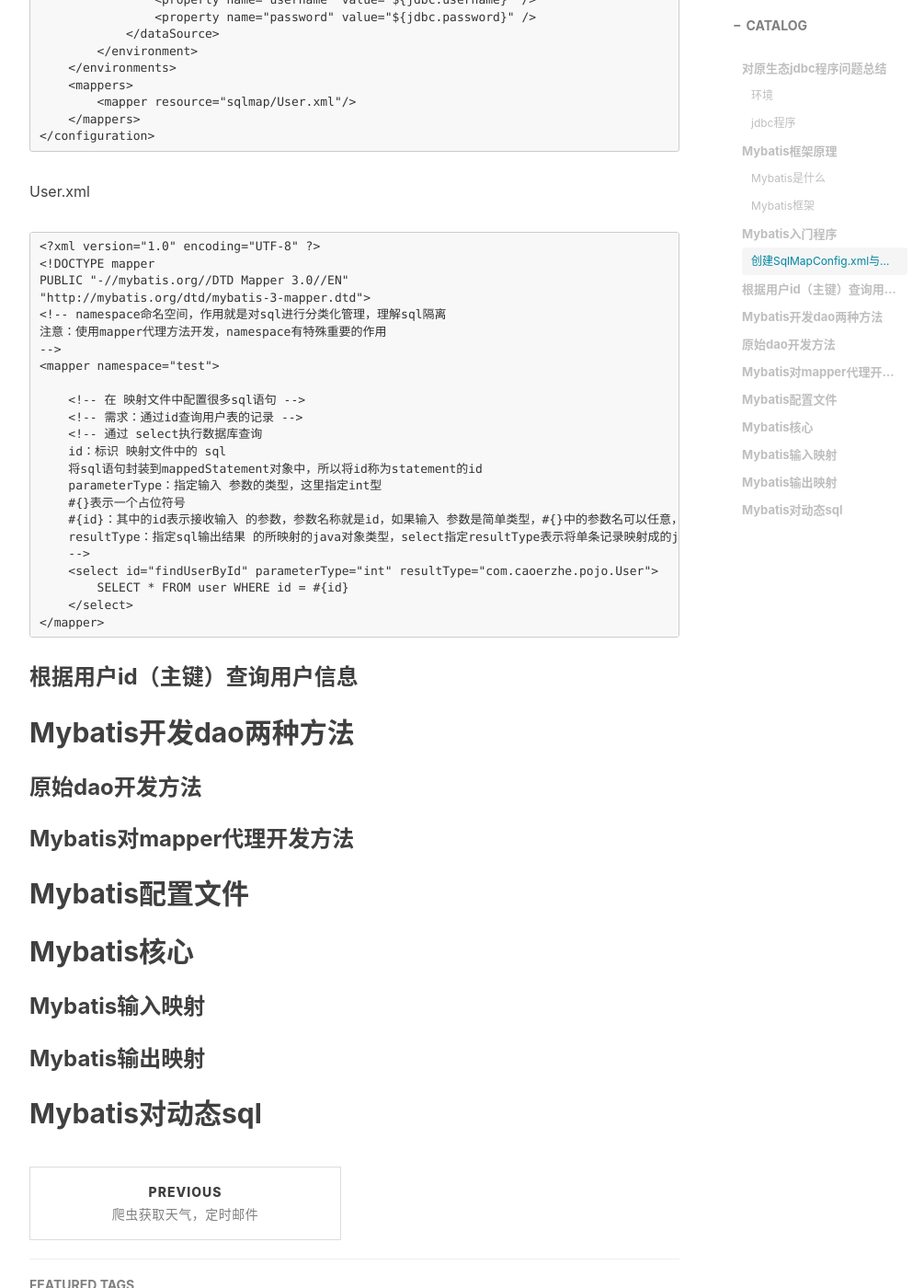
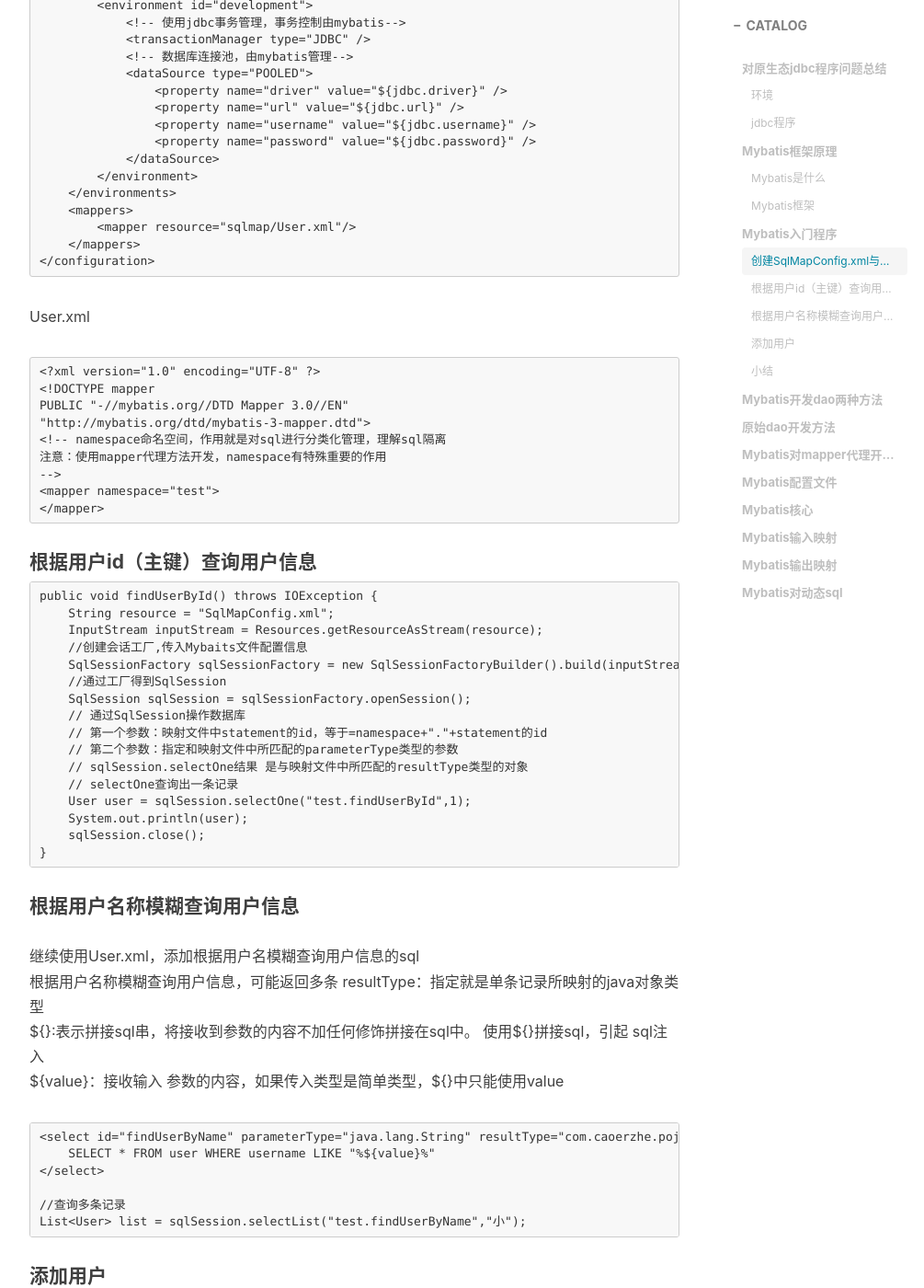
Before and after one commit to zhjcezh/zhjcezh.github.io, a Jekyll site: the page built from _posts/2019-4-10-Mybatis第一部分(待更新).md, in a window 1280 px wide and 1400 px high, scrolled down 2565 px. Shown: the whole window at 92% size, without its empty margins (233-1238 px from the left). Built offline with Jekyll 4.4.1, drawn with Linux system fonts in a browser that asks for light colours; nearby versions of some CDN libraries; comment, search, counter and statistics services are not loaded; some of the changed text lies outside the part shown.

Commit message:
Update 2019-4-10-Mybatis第一部分(待更新).md

````diff
--- a/_posts/2019-4-10-Mybatis第一部分(待更新).md
+++ b/_posts/2019-4-10-Mybatis第一部分(待更新).md
@@ -114,24 +114,130 @@ PUBLIC "-//mybatis.org//DTD Mapper 3.0//EN"
 注意：使用mapper代理方法开发，namespace有特殊重要的作用
 -->
 <mapper namespace="test">
-
-    <!-- 在 映射文件中配置很多sql语句 -->
-    <!-- 需求：通过id查询用户表的记录 -->
-    <!-- 通过 select执行数据库查询
-    id：标识 映射文件中的 sql
-    将sql语句封装到mappedStatement对象中，所以将id称为statement的id
-    parameterType：指定输入 参数的类型，这里指定int型
-    #{}表示一个占位符号
-    #{id}：其中的id表示接收输入 的参数，参数名称就是id，如果输入 参数是简单类型，#{}中的参数名可以任意，可以value或其它名称
-    resultType：指定sql输出结果 的所映射的java对象类型，select指定resultType表示将单条记录映射成的java对象。
-    -->
-    <select id="findUserById" parameterType="int" resultType="com.caoerzhe.pojo.User">
-        SELECT * FROM user WHERE id = #{id}
-    </select>
 </mapper>
 ```
 
-### 根据用户id（主键）查询用户信息
+#### 根据用户id（主键）查询用户信息
+```
+public void findUserById() throws IOException {
+    String resource = "SqlMapConfig.xml";
+    InputStream inputStream = Resources.getResourceAsStream(resource);
+    //创建会话工厂,传入Mybaits文件配置信息
+    SqlSessionFactory sqlSessionFactory = new SqlSessionFactoryBuilder().build(inputStream);
+    //通过工厂得到SqlSession
+    SqlSession sqlSession = sqlSessionFactory.openSession();
+    // 通过SqlSession操作数据库
+    // 第一个参数：映射文件中statement的id，等于=namespace+"."+statement的id
+    // 第二个参数：指定和映射文件中所匹配的parameterType类型的参数
+    // sqlSession.selectOne结果 是与映射文件中所匹配的resultType类型的对象
+    // selectOne查询出一条记录
+    User user = sqlSession.selectOne("test.findUserById",1);
+    System.out.println(user);
+    sqlSession.close();
+}
+```
+#### 根据用户名称模糊查询用户信息
+
+继续使用User.xml，添加根据用户名模糊查询用户信息的sql
+根据用户名称模糊查询用户信息，可能返回多条
+resultType：指定就是单条记录所映射的java对象类型
+${}:表示拼接sql串，将接收到参数的内容不加任何修饰拼接在sql中。
+使用${}拼接sql，引起 sql注入
+${value}：接收输入 参数的内容，如果传入类型是简单类型，${}中只能使用value
+```
+<select id="findUserByName" parameterType="java.lang.String" resultType="com.caoerzhe.pojo.User">
+    SELECT * FROM user WHERE username LIKE "%${value}%"
+</select>
+
+//查询多条记录
+List<User> list = sqlSession.selectList("test.findUserByName","小");
+```
+
+#### 添加用户
+1. 映射文件
+在User.xml配置添加用户的statement
+```
+<!-- 添加用户
+parameterType：指定输入 参数类型是pojo（包括 用户信息）
+#{}中指定pojo的属性名，接收到pojo对象的属性值，mybatis通过OGNL获取对象的属性值
+-->
+<insert id="insertUser" parameterType="com.caoerzhe.pojo.User">
+    insert into user (username,birthday,sex,address) value(#{username},#{birthday},#{sex},#{address})
+</insert>
+```
+2. Java代码
+没有spring整合前，要手动提交事物
+```
+User user = new User();
+user.setUsername("小对的");
+sqlSession.insert("test.insertUser",user);
+//提交事物
+sqlSession.commit();
+```
+3. 如果设置自增主键，如何返回主键
+User.xml
+```
+<insert id="insertUser" parameterType="com.caoerzhe.pojo.User">
+    <!--
+    将插入数据的主键返回，返回到user对象中
+
+    SELECT LAST_INSERT_ID()：得到刚insert进去记录的主键值，只适用与自增主键
+
+    keyProperty：将查询到主键值设置到parameterType指定的对象的哪个属性
+    order：SELECT LAST_INSERT_ID()执行顺序，相对于insert语句来说它的执行顺序
+    resultType：指定SELECT LAST_INSERT_ID()的结果类型
+    -->
+    <selectKey keyProperty="id" order="AFTER" resultType="java.lang.Integer">
+        SELECT LAST_INSERT_ID()
+    </selectKey>
+    insert into user (username,birthday,sex,address) value(#{username},#{birthday},#{sex},#{address})
+</insert>
+```
+4. 非自增主键的返回
+使用mysql的uuid()函数生成主键，需要修改表中的id字段类型为string，长度设置成35位
+执行思路：先通过uuid查询到主键，将主键设置到user对象中。
+其次在insert执行时，从user对象中取出id属性值
+```
+<selectKey keyProperty="id" order="BEFORE" resultType="java.lang.String">
+    SELECT uuid()
+</selectKey>
+insert into user(id,username,birthday,sex,address) value(#{id},#{username},#{birthday},#{sex},#{address})
+```
+#### 删除用户与更新用户
+User.xml
+```
+<delete id="deleteUser" parameterType="int">
+    delete from user where id=#{id}
+</delete>
+
+<!-- 根据id更新用户
+分析：
+需要传入用户的id
+需要传入用户的更新信息
+parameterType指定user对象，包括 id和更新信息，注意：id必须存在
+#{id}：从输入 user对象中获取id属性值
+-->
+<update id="updateUser" parameterType="com.caoerzhe.pojo.User">
+    update user set username=#{username},birthday=#{birthday},sex=#{sex},address=#{address} where id=#{id}
+</update>
+```
+Java代码
+```
+sqlSession.insert("test.insertUser",user);
+sqlSession.update("test.updateUser",user);
+```
+
+#### 小结
+1. parameterType
+在映射文件中通过parameterType指定输入类型
+2. resultType
+在映射文件中通过resultType指定输出结果类型
+3. #{}与${}
+#{} 表示一个占位符
+${} 表示一个拼接符，会引起sql注入，不建议使用
+4. selectOne和selectList
+selectOne 表示查询出一条记录进行映射
+selectList  表示查询出一个列表进行映射
 
 ## Mybatis开发dao两种方法
 ### 原始dao开发方法
````
